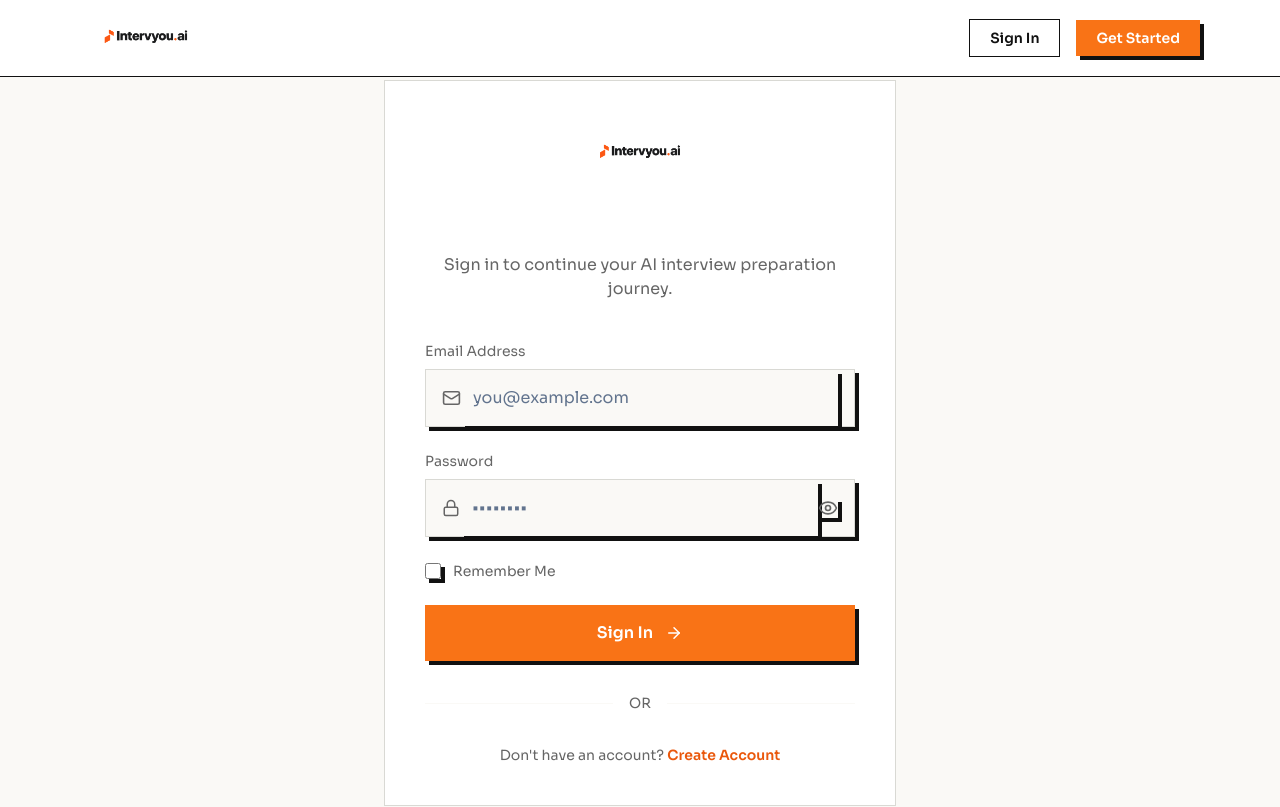
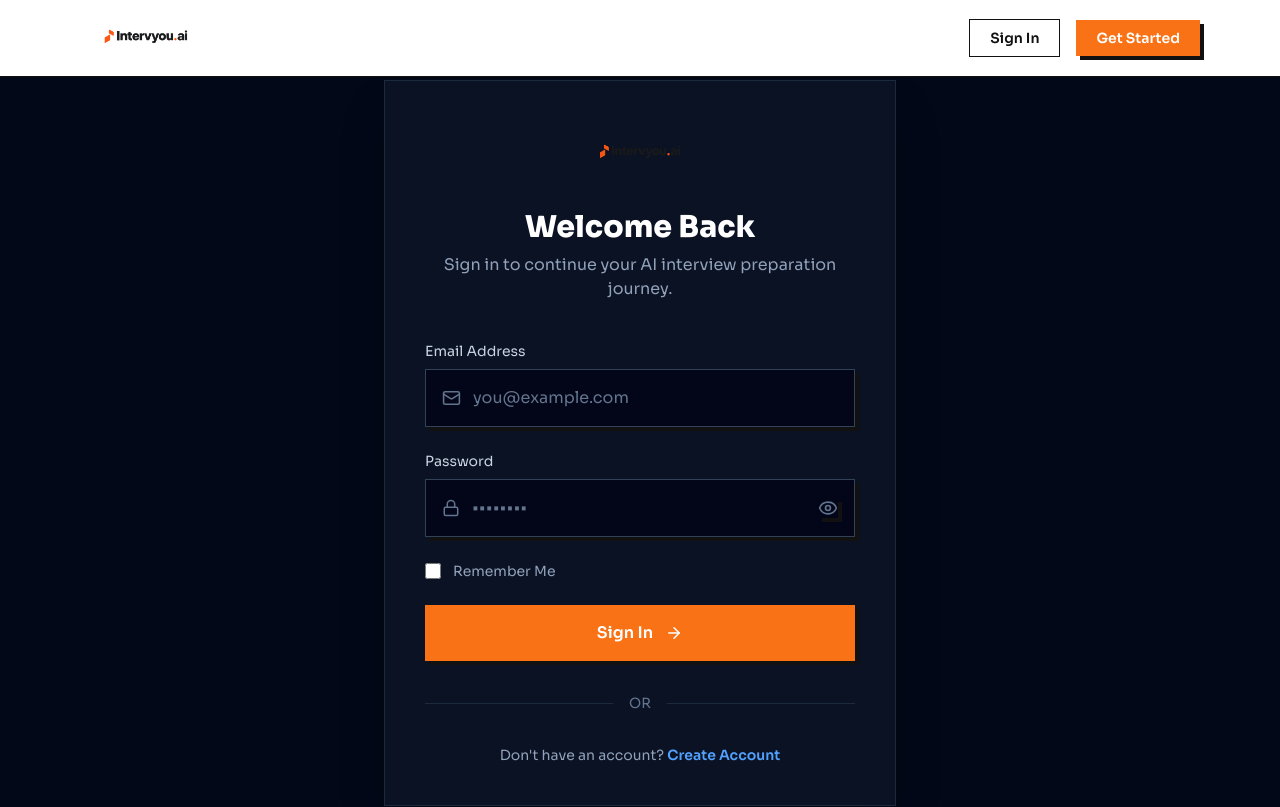
Before and after one commit to luqman-abubakri/aegis, a Next.js app: page /sign-in in a window 1280 px wide. Shown: the top 807 px of the page. Built offline with nearby package versions, Linux system fonts and the light colour scheme; no server answers.

Commit message:
commmmit

```diff
--- a/app/globals.css
+++ b/app/globals.css
@@ -29,80 +29,6 @@ body {
   border-radius: 0 !important;
 }
 
-/* Keep older authenticated surfaces on the shared editorial palette. */
-[class*="bg-[#020817]"],
-[class*="bg-slate-950"],
-[class*="bg-slate-900"],
-[class*="bg-slate-800"] {
-  background-color: var(--background) !important;
-}
-
-[class*="bg-slate-800/"],
-[class*="bg-slate-900/"],
-[class*="bg-slate-950/"] {
-  background-color: #ffffff !important;
-}
-
-[class*="bg-blue-"],
-[class*="bg-cyan-"],
-[class*="bg-violet-"],
-[class*="bg-fuchsia-"],
-[class*="bg-emerald-"],
-[class*="bg-green-"],
-[class*="bg-red-"],
-[class*="bg-amber-"],
-[class*="bg-indigo-"],
-[class*="bg-sky-"] {
-  background-color: #f1f1ee !important;
-}
-
-[class*="text-blue-"],
-[class*="text-cyan-"],
-[class*="text-violet-"],
-[class*="text-fuchsia-"],
-[class*="text-emerald-"],
-[class*="text-green-"],
-[class*="text-red-"],
-[class*="text-amber-"],
-[class*="text-indigo-"],
-[class*="text-sky-"] {
-  color: #ea580c !important;
-}
-
-[class*="text-slate-"] {
-  color: #666666 !important;
-}
-
-[class*="border-blue-"],
-[class*="border-cyan-"],
-[class*="border-violet-"],
-[class*="border-fuchsia-"],
-[class*="border-emerald-"],
-[class*="border-green-"],
-[class*="border-red-"],
-[class*="border-amber-"],
-[class*="border-indigo-"],
-[class*="border-sky-"],
-[class*="border-slate-"] {
-  border-color: #d9d9d4 !important;
-}
-
-[class*="bg-gradient"] {
-  background-image: none !important;
-  background-color: #ffffff !important;
-}
-
-[class*="bg-[#F97316]"][class*="text-white"],
-[class*="bg-[#111111]"][class*="text-white"] {
-  color: #ffffff !important;
-}
-
-[class*="backdrop-blur"],
-[class*="shadow-"] {
-  backdrop-filter: none !important;
-  box-shadow: none !important;
-}
-
 .hard-card {
   box-shadow: 4px 4px 0 #111111;
   transition: transform 200ms ease-out, box-shadow 200ms ease-out;
@@ -128,26 +54,17 @@ body {
   box-shadow: 2px 2px 0 #111111;
 }
 
-button,
-input,
-textarea,
-select {
+button {
   box-shadow: 4px 4px 0 #111111;
   transition: transform 180ms ease-out, box-shadow 180ms ease-out;
 }
 
-button:hover,
-input:hover,
-textarea:hover,
-select:hover {
+button:hover {
   transform: translate(-2px, -2px);
   box-shadow: 5px 5px 0 #111111;
 }
 
-button:active,
-input:active,
-textarea:active,
-select:active {
+button:active {
   transform: translate(1px, 1px);
   box-shadow: 2px 2px 0 #111111;
 }
--- a/app/sign-up/page.tsx
+++ b/app/sign-up/page.tsx
@@ -107,7 +107,7 @@ export default function SignUpPage() {
             Create Your Account
           </h1>
 
-          <p className="mt-2 text-center text-slate-400">
+          <p className="mt-2 text-center text-[#666666]">
             Start preparing for technical interviews with your AI
             interview coach.
           </p>
@@ -128,7 +128,7 @@ export default function SignUpPage() {
         <form onSubmit={handleSubmit} className="space-y-6">
           {/* Full Name */}
           <div>
-            <label className="mb-2 block text-sm text-slate-300">
+            <label className="mb-2 block text-sm text-[#666666]">
               Full Name
             </label>
 
@@ -154,7 +154,7 @@ export default function SignUpPage() {
 
           {/* Email */}
           <div>
-            <label className="mb-2 block text-sm text-slate-300">
+            <label className="mb-2 block text-sm text-[#666666]">
               Email Address
             </label>
 
@@ -180,7 +180,7 @@ export default function SignUpPage() {
 
           {/* Password */}
           <div>
-            <label className="mb-2 block text-sm text-slate-300">
+            <label className="mb-2 block text-sm text-[#666666]">
               Password
             </label>
 
```
